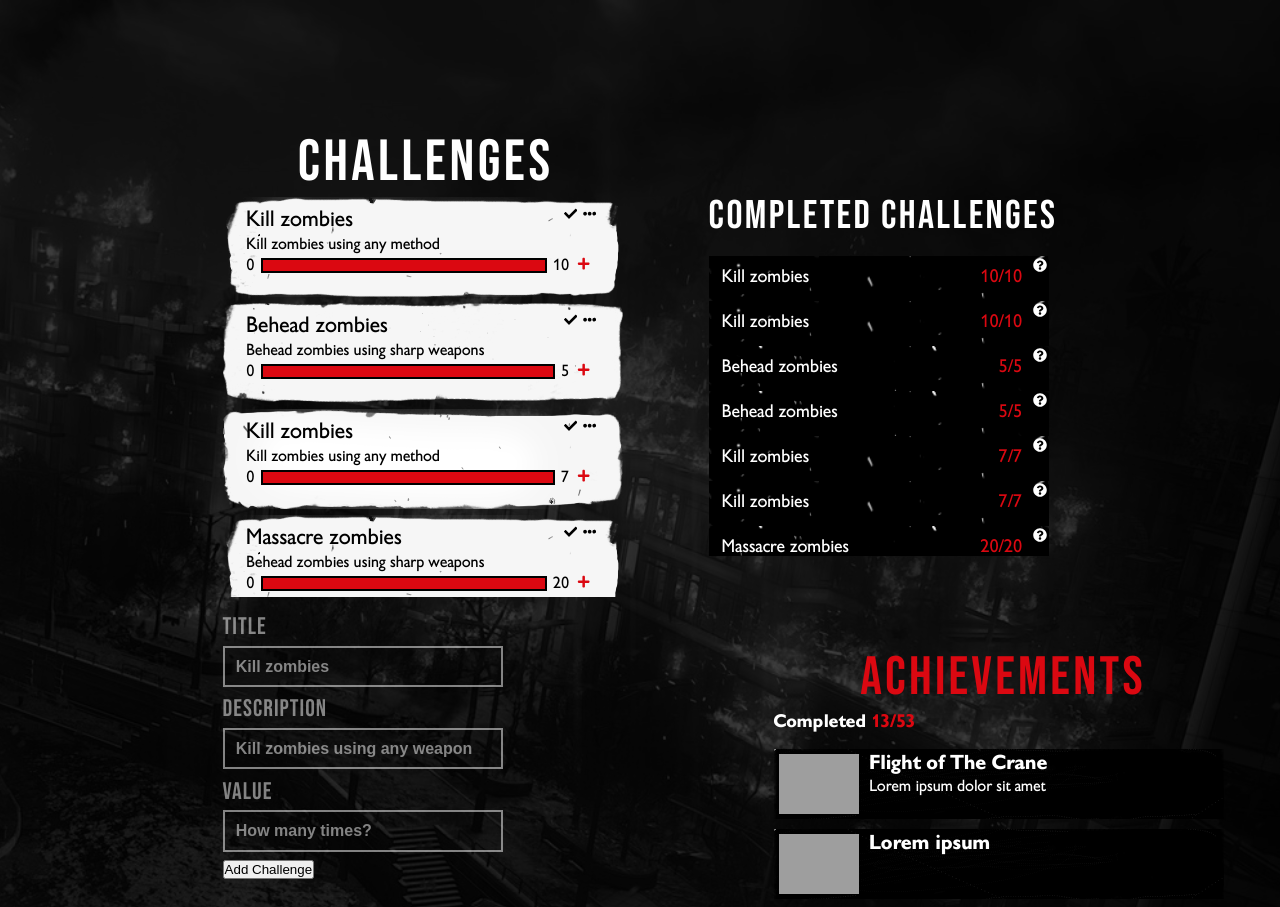
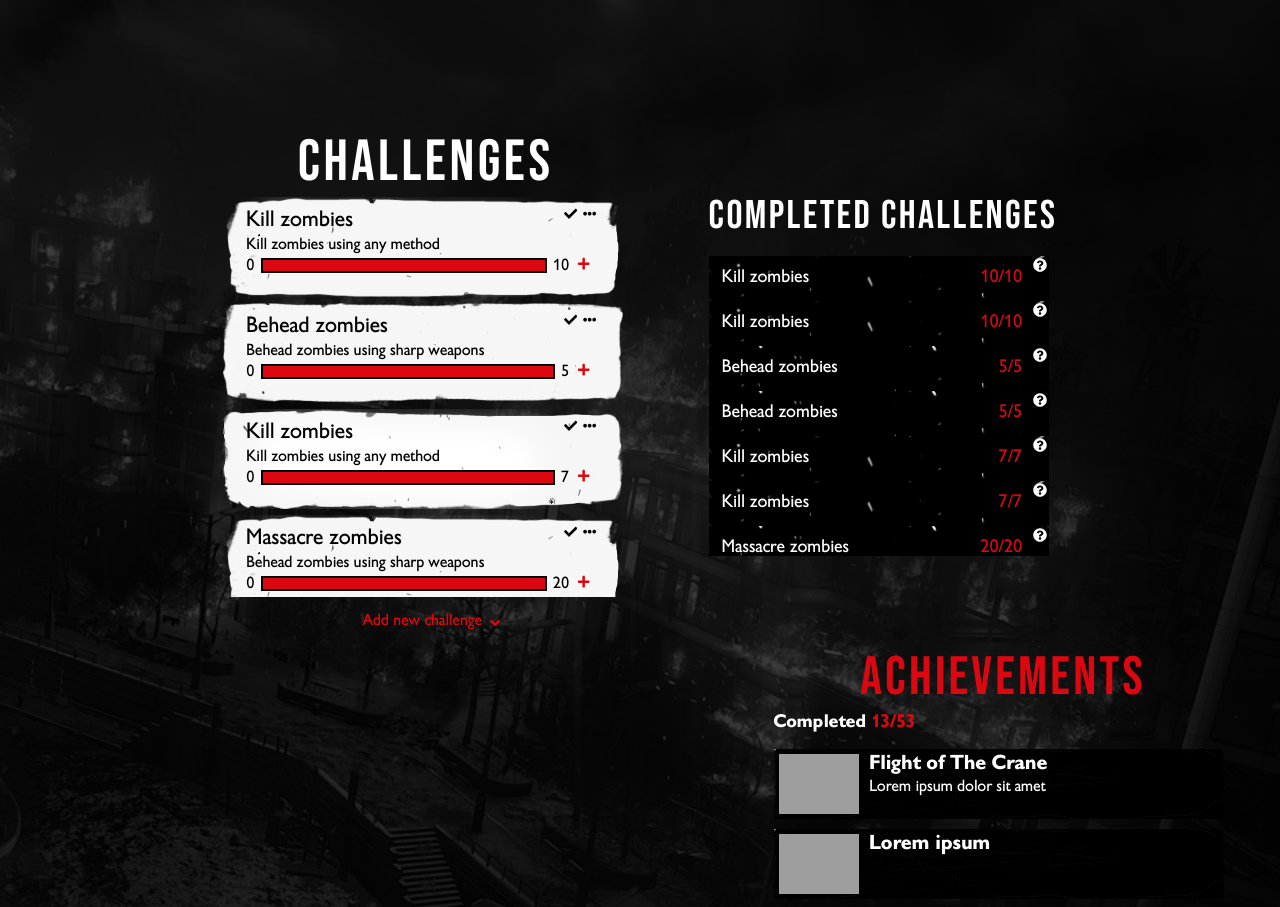
Before and after one commit to honzaap/DLTracker, a React (Create React App) app: page / in a window 1280 px wide. Shown: the top 907 px of the page. Built offline with nearby package versions, Linux system fonts and the light colour scheme; grey boxes are pictures that could not be loaded.

Commit message:
Add challenge form

```diff
--- a/src/components/Achievements/Achievements.scss
+++ b/src/components/Achievements/Achievements.scss
@@ -11,6 +11,7 @@
     max-height: 420px;
     overflow-y: scroll;
     padding-right: 8px;
+    z-index: 2;
     &::-webkit-scrollbar {
         width: 6px;
     }
--- a/src/components/AddChallenge/AddChallenge.js
+++ b/src/components/AddChallenge/AddChallenge.js
@@ -1,11 +1,23 @@
-import { useState } from "react";
-import InputGroup from "../shared/InputGroup/InputGroup"
+import { useState, useEffect, useRef } from "react";
+import InputGroup from "../shared/InputGroup/InputGroup";
+import BtnDL from "../shared/BtnDL/BtnDL";
+import { FaAngleUp, FaAngleDown } from "react-icons/fa"
 import "./AddChallenge.scss"
 
 const AddChallenge = ({ onAdd }) => {
     const [title, setTitle] = useState("");
     const [description, setDescription] = useState("");
     const [value, setValue] = useState("");
+
+    const [showForm, setShowForm] = useState(false);
+    const [expandedForm, setExpandedForm] = useState(false);
+
+    const formContent = useRef(null);
+    const form = useRef(null);
+
+    useEffect(() => {
+        form.current.style.height = `${formContent.current.clientHeight}px`;
+    })
 
     const onSubmit = (e) => {
         e.preventDefault();
@@ -21,15 +33,31 @@ const AddChallenge = ({ onAdd }) => {
 
         setTitle("");
         setDescription("");
+        setValue("");
+    }
+
+    const onShowForm = () => {
+        setShowForm(!showForm);
+        setTimeout(() => {
+            setExpandedForm(!expandedForm)
+        }, 400);
     }
 
     return (
-        <form onSubmit={onSubmit} className="add-challenge-form">
-            <InputGroup id="add_Title" defaultValue={title} onChange={(e) => { setTitle(e) }} label="Title" placeholder="Kill zombies"></InputGroup>
-            <InputGroup id="add_Desc" defaultValue={description} onChange={(e) => { setDescription(e) }} label="Description" placeholder="Kill zombies using any weapon"></InputGroup>
-            <InputGroup id="add_Value" defaultValue={value} onChange={(e) => { setValue(e) }} label="Value" placeholder="How many times?"></InputGroup>
-            <button className="btn-dl" type="submit">Add Challenge</button>
-        </form>
+        <div className="add-challenge-form-container">
+            <form ref={form} onSubmit={onSubmit} className={`${showForm ? "show" : ""} ${expandedForm ? "expanded" : ""}`}>
+                <div ref={formContent}>
+                    <InputGroup id="add_Title" required={true} defaultValue={title} onChange={(e) => { setTitle(e) }} label="Title" placeholder="Kill zombies"></InputGroup>
+                    <InputGroup id="add_Desc" defaultValue={description} onChange={(e) => { setDescription(e) }} label="Description" placeholder="Kill zombies using any weapon"></InputGroup>
+                    <InputGroup id="add_Value" defaultValue={value} onChange={(e) => { setValue(e) }} type="number" label="Value" placeholder="How many times?"></InputGroup>
+                    <BtnDL text="Add challenge"></BtnDL>
+                </div>
+            </form>
+            <a className="form-toggle" onClick={onShowForm}>
+                <p hidden={!showForm} >Hide form <FaAngleUp className="up"></FaAngleUp></p>
+                <p hidden={showForm} >Add new challenge <FaAngleDown className="down"></FaAngleDown></p>
+            </a>
+        </div>
     );
 };
 
--- a/src/components/AddChallenge/AddChallenge.scss
+++ b/src/components/AddChallenge/AddChallenge.scss
@@ -1,9 +1,49 @@
-.add-challenge-form{
+.add-challenge-form-container{
     padding: 0.5em 0 1em;
-    width: 100%;
+    z-index: 2;
+    display: inline-block;
+    form{
+        transition: all 400ms ease;
+        overflow: hidden;
+        &.expanded{
+            overflow: visible;
+        }
+        &:not(.show){
+            overflow: hidden;
+            height: 0 !important;
+        }
+    }
+}
+.form-toggle{
+    color: var(--color-red);
+    text-align: right;
+    display: block;
+    cursor: pointer;
+    margin-top: 5px;
+    svg{
+        vertical-align: bottom;
+        transition: transform 400ms ease;
+    }
+    &:hover{
+        svg.up{
+            transform: translateY(-3px);
+        }
+        svg.down{
+            transform: translateY(3px);
+        }
+    }
 }
 @media (max-width: 1439px){
-    .add-challenge-form{
+    .add-challenge-form-container{
         position: absolute;
     }
 }
+@media (max-width: 1023px){
+    .add-challenge-form-container{
+        display: block;
+        position: unset;
+    }
+    .form-toggle{
+        text-align: center;
+    }
+}
--- a/src/components/Challenge/Challenge.js
+++ b/src/components/Challenge/Challenge.js
@@ -8,7 +8,7 @@ const Challenge = ({challenge, onComplete, onRemove, type}) => {
             <div className="challenge-content">
                 <h5>{challenge.title}</h5>
                 <p>{challenge.description}</p>
-                <div className="progress-bar">
+                <div className={`progress-bar ${challenge.value <= 1 ? "hide" : ""}`}>
                     <span>{challenge.progress}</span>
                     <div className="progress-container">
                         <div className="progress"></div>
--- a/src/components/Challenge/Challenge.scss
+++ b/src/components/Challenge/Challenge.scss
@@ -18,6 +18,9 @@
             display: flex;
             padding-right: 0.5em;
             gap: 0.5em;
+            &.hide{
+                display: none;
+            }
             .progress-container{
                 flex-grow: 1;
                 outline: 2px solid black;
--- /dev/null
+++ b/src/components/shared/BtnDL/BtnDL.js
@@ -0,0 +1,13 @@
+import "./BtnDL.scss";
+
+const BtnDL = ({text, onClick}) => {
+    return (
+        <button className="btn-dl" onClick={() => {if(onClick != null)onClick()}}>
+            <img className="container" src={require("../../../images/containers/btn_dl_container.png" )} />
+            <img className="border" src={require("../../../images/containers/btn_dl_border.png" )} />
+            <span>{text}</span>
+        </button>
+    )
+}
+
+export default BtnDL;
--- /dev/null
+++ b/src/components/shared/BtnDL/BtnDL.scss
@@ -0,0 +1,29 @@
+.btn-dl{
+    outline: none;
+    border: none;
+    background-color: transparent;
+    position: relative;
+    color: #fff;
+    cursor: pointer;
+    font-size: inherit;
+    margin-top: 0.5em;
+    .border{
+        display: none;
+        position: absolute;
+        top: -5px;
+        left: -7px;
+    }
+    > span{
+        display: block;
+        width: 100%;
+        position: absolute;
+        top: 50%;
+        left: 50%;
+        transform: translate(-50%, -50%);
+    }
+    &:hover{
+        .border{
+            display: block;
+        }
+    }
+}
--- a/src/components/shared/InputGroup/InputGroup.js
+++ b/src/components/shared/InputGroup/InputGroup.js
@@ -1,7 +1,7 @@
 import { useState } from "react";
 import "./InputGroup.scss";
 
-const InputGroup = ({id, onChange, label, placeholder, defaultValue, type="text"}) => {
+const InputGroup = ({id, onChange, label, placeholder, defaultValue, required, type="text"}) => {
     const [fieldFocus, setFieldFocus] = useState("");
     const [value, setValue] = useState(defaultValue);
 
@@ -9,7 +9,7 @@ const InputGroup = ({id, onChange, label, placeholder, defaultValue, type="text"
         <div className="input-group">
             <label className={fieldFocus ? "focus" : ""} htmlFor={id}>{label}</label>
             <div className="input-wrap">
-                <input id={id} type={type} placeholder={placeholder} value={value} onFocus={() => {setFieldFocus(true)}}
+                <input required={required} id={id} type={type} placeholder={placeholder} value={value} onFocus={() => {setFieldFocus(true)}}
                 onBlur={() => {setFieldFocus(false)}} onChange={(e) => {setValue(e.target.value); onChange(value)}}
                 autoComplete="off"
                 />
--- a/src/components/shared/InputGroup/InputGroup.scss
+++ b/src/components/shared/InputGroup/InputGroup.scss
@@ -1,5 +1,6 @@
 .input-group{
     margin-block: 0.45em;
+    width: 280px;
     label{
         display: block;
         margin: 0.2em 0;
--- a/src/index.scss
+++ b/src/index.scss
@@ -63,6 +63,3 @@ h4{
 ::-webkit-scrollbar-thumb {
     background: rgba(255, 255, 255, 0.285);
 }
-.btn-dl{
-
-}
```
Also changed, not shown: src/images/containers/btn_dl_border.png (added), src/images/containers/btn_dl_container.png (added).
